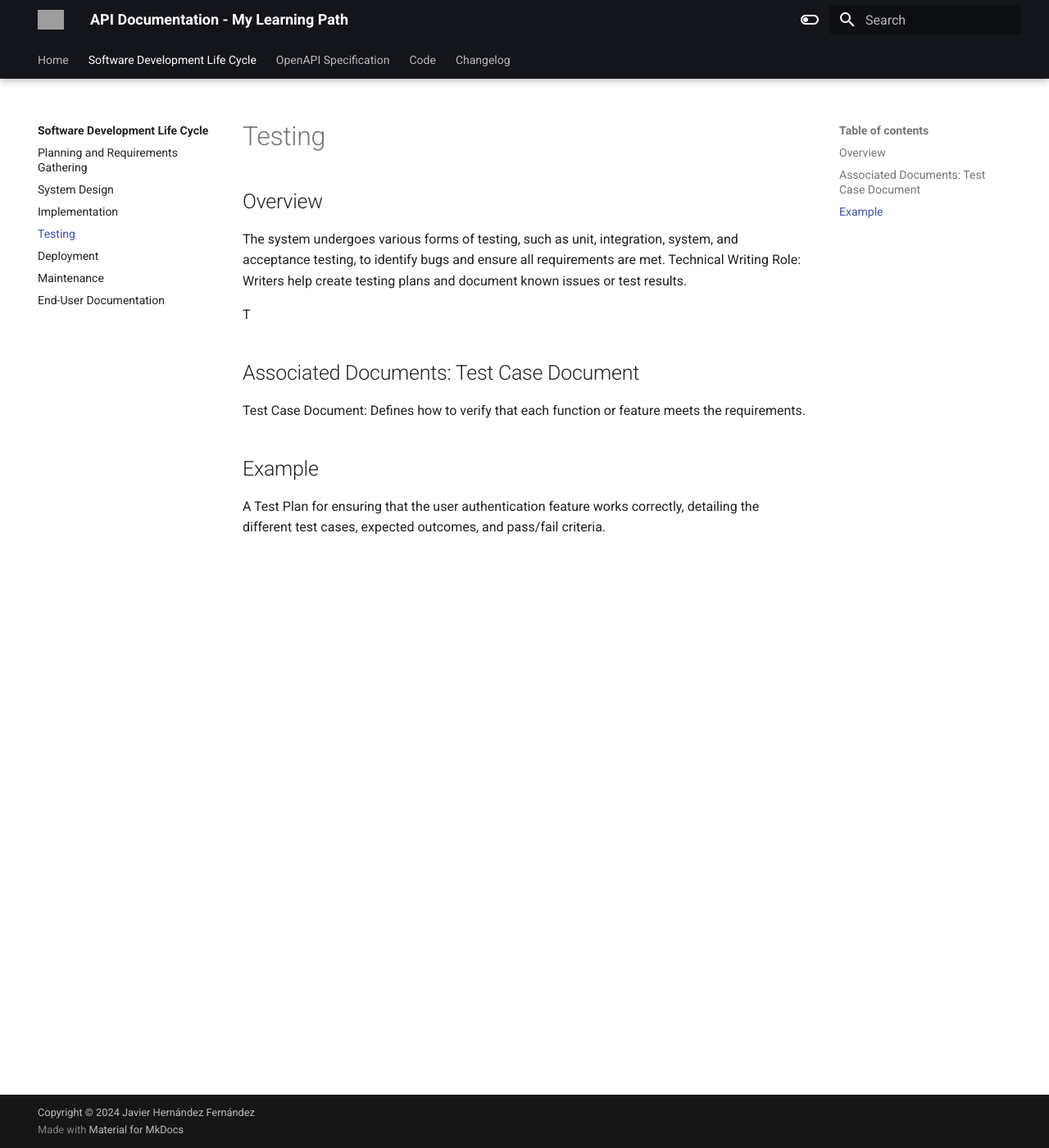
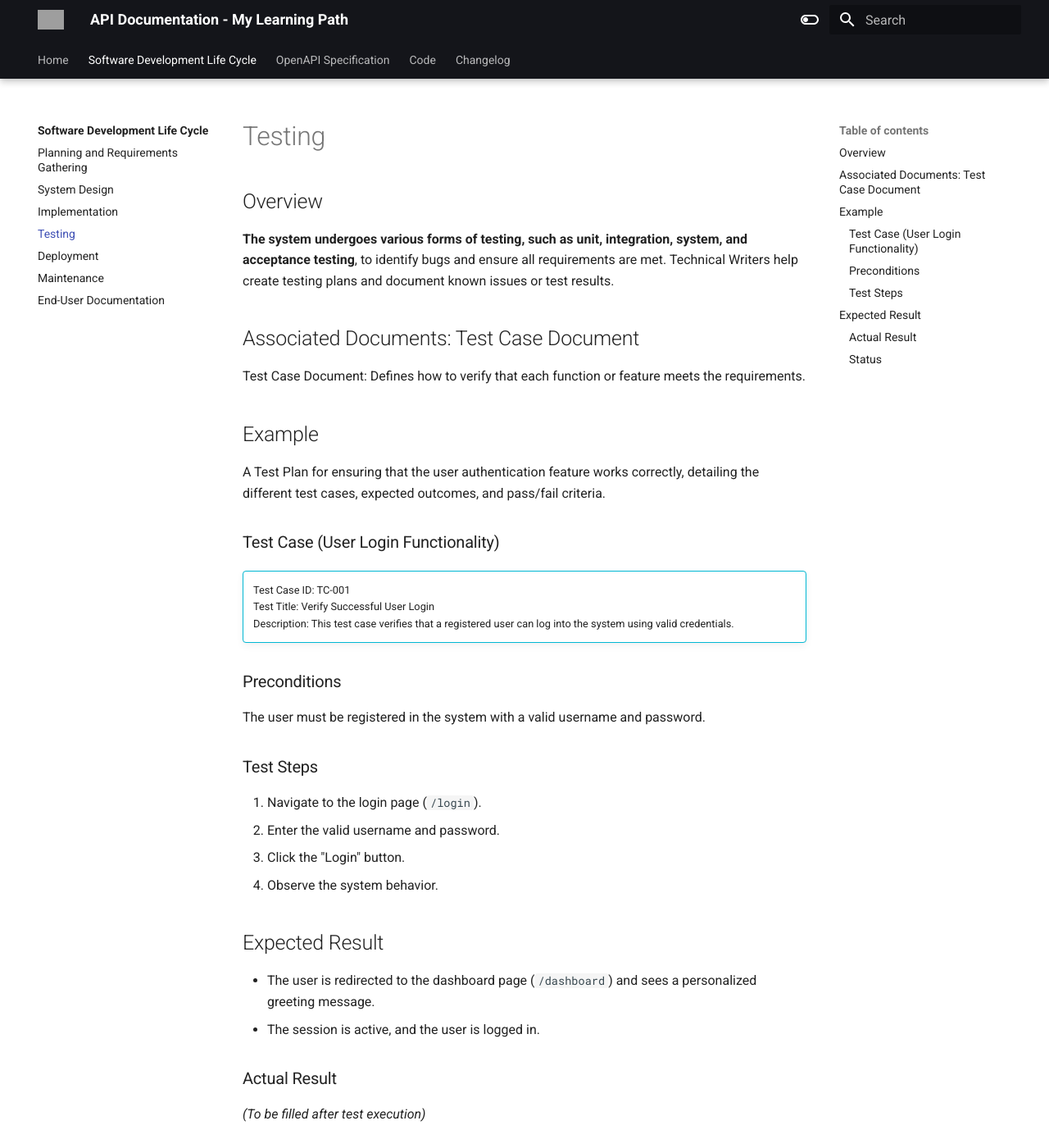
Before and after one commit to javierhf/api-documentation-my-learning-path, an MkDocs documentation site: the page built from docs/sdlc/testing/index.md, in a window 1280 px wide and 1400 px high. Shown: the whole window at 82% size. Built offline with MkDocs 1.6.1 and Material for MkDocs 9.7.7, drawn with Linux system fonts in a browser that asks for light colours; grey boxes are pictures that could not be loaded.

Commit message:
Add draft content to test stage

```diff
--- a/docs/sdlc/testing/index.md
+++ b/docs/sdlc/testing/index.md
@@ -2,9 +2,9 @@
 
 ## Overview
 
-The system undergoes various forms of testing, such as unit, integration, system, and acceptance testing, to identify bugs and ensure all requirements are met. Technical Writing Role: Writers help create testing plans and document known issues or test results.
+**The system undergoes various forms of testing, such as unit, integration, system, and acceptance testing**, to identify bugs and ensure all requirements are met. Technical Writers help create testing plans and document known issues or test results.
 
-T
+
 ## Associated Documents: Test Case Document
 
 Test Case Document: Defines how to verify that each function or feature meets the requirements.
@@ -12,3 +12,34 @@ Test Case Document: Defines how to verify that each function or feature meets th
 ## Example
 
 A Test Plan for ensuring that the user authentication feature works correctly, detailing the different test cases, expected outcomes, and pass/fail criteria.
+
+### Test Case (User Login Functionality)
+
+!!! info ""
+    Test Case ID: TC-001
+    Test Title: Verify Successful User Login
+    Description: This test case verifies that a registered user can log into the system using valid credentials.
+
+### Preconditions
+
+The user must be registered in the system with a valid username and password.
+
+### Test Steps
+
+1. Navigate to the login page (`/login`).
+2. Enter the valid username and password.
+3. Click the "Login" button.
+4. Observe the system behavior.
+
+## Expected Result
+
+- The user is redirected to the dashboard page (`/dashboard`) and sees a personalized greeting message.
+- The session is active, and the user is logged in.
+
+### Actual Result
+
+*(To be filled after test execution)*
+
+### Status
+
+- Pass / Fail
```
Also changed, not shown: docs/sdlc/system-design/index.md (+1 -1 lines).
